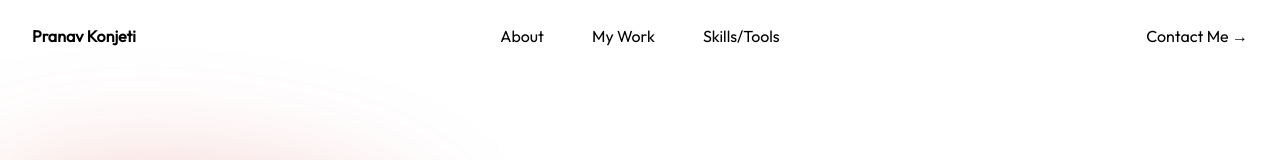
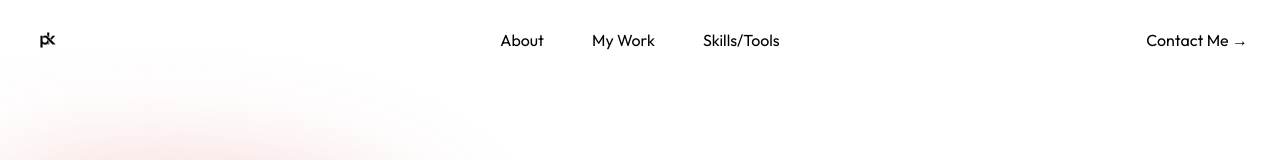
Before and after one commit to PkTheCoda/portfolio, a React (Vite) app: page / in a window 1280 px wide. Shown: the top 160 px of the page. Built offline with nearby package versions, Linux system fonts and the light colour scheme.

Commit message:
added logo and fixed header

```diff
--- a/src/Components/Header.jsx
+++ b/src/Components/Header.jsx
@@ -2,6 +2,7 @@ import { useState } from 'react'
 import { Dialog } from '@headlessui/react'
 import { Bars3Icon, XMarkIcon } from '@heroicons/react/24/outline'
 import logo from '../Images/pklogo.png'
+import pranavtextlogo from '../Images/pranavlogotext.png'
 
 const navigation = [
   { name: 'About', href: '#about' },
@@ -20,7 +21,11 @@ export default function Navbar() {
             <div className="flex lg:flex-1">
               <a href="#" className="-m-1.5 p-1.5">
                 <span className="sr-only">Your Company</span>
-                <div className='font-outfit font-bold'>Pranav Konjeti</div>
+                <img
+                    className="h-8 w-auto"
+                    src={pranavtextlogo}
+                    alt=""
+                  />
               </a>
             </div>
             <div className="flex lg:hidden">
@@ -46,7 +51,7 @@ export default function Navbar() {
               </a>
             </div>
           </nav>
-          <Dialog as="div" className="lg:hidden" open={mobileMenuOpen} onClose={setMobileMenuOpen}>
+          <Dialog as="div" className="lg:hidden font-outfit" open={mobileMenuOpen} onClose={setMobileMenuOpen}>
             <div className="fixed inset-0 z-50" />
             <Dialog.Panel className="fixed inset-y-0 right-0 z-50 w-full overflow-y-auto bg-white px-6 py-6 sm:max-w-sm sm:ring-1 sm:ring-gray-900/10">
               <div className="flex items-center justify-between">
@@ -54,7 +59,7 @@ export default function Navbar() {
                   <span className="sr-only">Your Company</span>
                   <img
                     className="h-8 w-auto"
-                    src="https://tailwindui.com/img/logos/mark.svg?color=indigo&shade=600"
+                    src={pranavtextlogo}
                     alt=""
                   />
                 </a>
@@ -85,7 +90,6 @@ export default function Navbar() {
                       href="#"
                       className="-mx-3 block rounded-lg px-3 py-2.5 text-base  leading-7 text-gray-900 hover:bg-gray-50"
                     >
-                      Log in
                     </a>
                   </div>
                 </div>
```
Also changed, not shown: src/Images/pranavlogotext.png (added).
